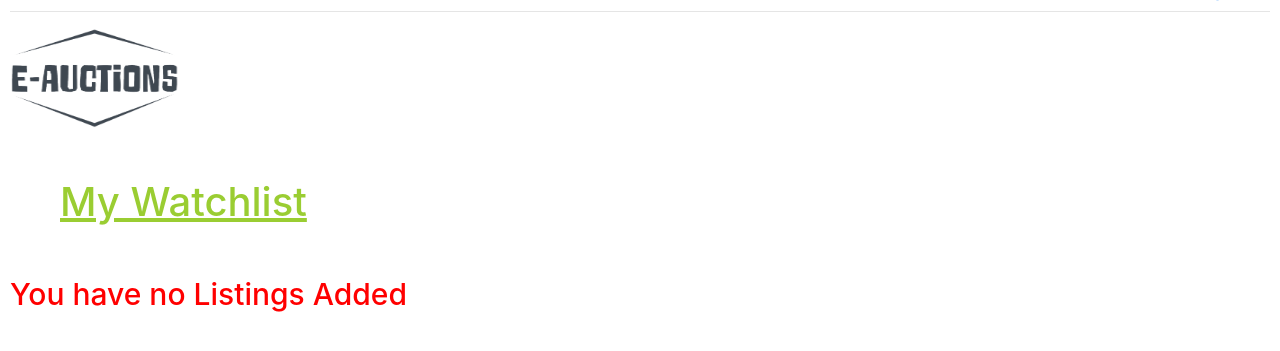
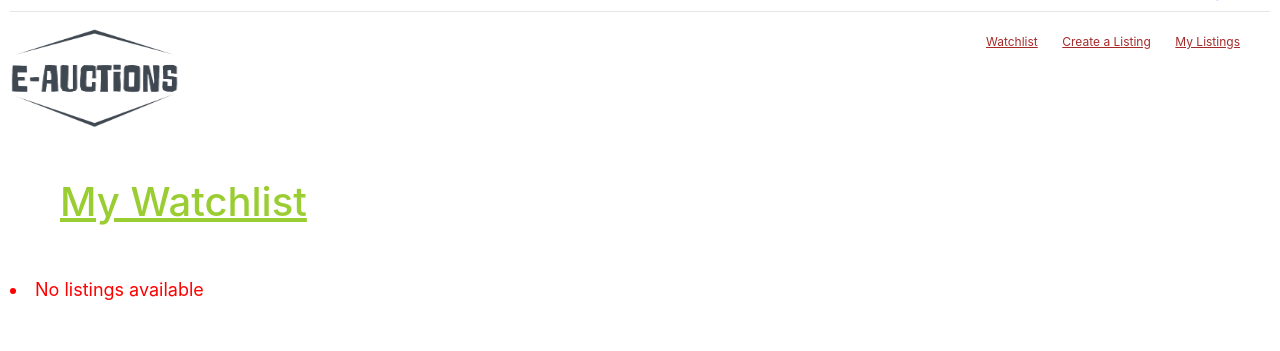
Before and after one commit to gaamfer/AuctionSite, a Django app: page /6/watchlist in a window 1280 px wide. Shown: the part 39-390 px from the top of the page. Run offline with Django 3.2, Linux system fonts and the light colour scheme; a user stored in the database is signed in; data comes from the database, SQL or seed files in the repository; both versions use the stored data as it was after the commit; some libraries are stand-ins or nearby versions.

Commit message:
add a couple feature, included: REmove from Watchlist, Filter listings by search and category, Duration dropdown days and hours

```diff
--- a/commerce/auctions/templates/auctions/layout.html
+++ b/commerce/auctions/templates/auctions/layout.html
@@ -43,6 +43,13 @@
             <a href="{% url 'auctions:index' %}">
                 <img src="/static/auctions/images/logo.png"  alt="logo" style="width: 170px;height: 100px;">
             </a>
+            <div class="userinfo" style="position: absolute; right: 20px; margin-bottom:20px; display: inline;">
+                {% if user.is_authenticated %}
+                <a href="{% url 'auctions:watchlist' user.id %}" class="button" style="color:brown ;font-size: 12px;text-decoration:underline;margin-right: 20px">Watchlist</a>
+                <a href="{% url 'auctions:add_listing' %}" class="button" style="color:brown ;font-size: 12px;text-decoration:underline;margin-right: 20px">Create a Listing</a>
+                <a href="{% url 'auctions:mylistings' user.id %}" class="button" style="color:brown ;font-size: 12px;text-decoration:underline;margin-right: 20px">My Listings</a>
+                {% endif %}
+            </div>
         </div>
         {% block body %}
         {% endblock %}
--- a/commerce/auctions/templates/auctions/watchlist.html
+++ b/commerce/auctions/templates/auctions/watchlist.html
@@ -3,11 +3,23 @@
 {% block body %}
     <h1 style="text-decoration: underline; color: yellowgreen; margin: 50px; text-align: left;">My Watchlist</h1>
         {% for listing in watchlist %}
-            <div>
-                <img src="{{listing.ImageUrls.url}}" alt="{{listing.ImageUrls.url}}" width="500" height="500">
-                <a href="{% url 'auctions:listing' listing.id %}" style="text-decoration:underline;">{{listing | linebreaks }}</a>
+            <div style="margin-bottom: 20px; margin-top: 50px; background-color: rgb(17, 232, 232); border-radius: 10px; width: fit-content; padding: 40px;">
+                <a href="{% url 'auctions:listing' listing.id %}">
+                    <h3 style="text-shadow: 2px 2px 5px lightblue; font-weight: bold;">{{listing.title}}</h3>
+                    <p style="color: blue; font-weight: bold; font-size: x-small;">Created by: {{listing.creator}}</p>
+                    <img src="{{listing.ImageUrls.url}}" alt="{{listing.ImageUrls.url}}" width="500" height="500">
+                    <p style="text-decoration:underline;">{{listing.description}}</p>
+                    <p>
+                        <span style="color: red; font-weight: bold;">Time Left: <p style="color: black; font-weight: bold;">{{listing.time_left_str}}</p></span>
+                        <span style="color: green; font-weight: bold;">Current Bid: <p style="color: black; font-weight: bold;">{{listing.BidVal}} €</p></span>
+                    </p>
+                </a>
+                    <form action="{% url 'auctions:remove_from_watchlist' listing.id user.id %}" method="post" style="display: inline;">
+                        {% csrf_token %}
+                        <button class="watchlist_btn" style="background-color: rgb(241, 10, 10); font-size: 12px; font-weight: bold;"> Remove </button>
+                    </form>
             </div>
         {% empty %}
-            <h1 style="color: red; font-size: 30px;">You have no Listings Added</h1>
+            <li style="color: red; font-size: 18px;">No listings available</li>
         {% endfor %}
 {% endblock %}
--- a/commerce/auctions/urls.py
+++ b/commerce/auctions/urls.py
@@ -9,11 +9,13 @@ urlpatterns = [
     path("login", views.login_view, name="login"),
     path("logout", views.logout_view, name="logout"),
     path("register", views.register, name="register"),
+    path("filter/", views.refined_view, name="refined_view"),
     path("add_listing", views.add_listing, name="add_listing"),
     path("<int:user_id>/mylistings", views.mylistings, name="mylistings"),
     path("<int:listing_id>", views.listing, name="listing"),
     path("<int:user_id>/watchlist", views.watchlist_view, name="watchlist"),
-    path("add_to_watchlist/<int:listing_id>/<int:user_id>", views.add_to_watchlist, name="add_to_watchlist")
+    path("add_to_watchlist/<int:listing_id>/<int:user_id>", views.add_to_watchlist, name="add_to_watchlist"),
+    path("remove_from_watchlist/<int:listing_id>/<int:user_id>", views.remove_from_watchlist, name="remove_from_watchlist")
 ]
 if settings.DEBUG:
     urlpatterns += static(settings.MEDIA_URL,
--- a/commerce/auctions/views.py
+++ b/commerce/auctions/views.py
@@ -1,23 +1,51 @@
 from django.contrib.auth import authenticate, login, logout
 from django.db import IntegrityError
 from django.http import HttpResponse, HttpResponseRedirect
-from django.shortcuts import render
+from django.shortcuts import render, redirect
 from django.urls import reverse
 
 
-from .models import User, Bid, Listing, Comment
+from .models import User, Bid, Listing, Comment, Category
 from auctions.forms import ListingForm, CommentForm, BidForm
 
 
 def index(request):
     active_listings = Listing.objects.filter(Status=True)
+    categories = Category.objects.all()
 
     for listing in active_listings:
         listing.check_update_status()
 
     return render(request, "auctions/index.html", {
-        "listings": active_listings
+        "listings": active_listings,
+        "categories": categories
     })
+
+def refined_view(request):
+    category_id = request.GET.get('category')
+    search_query = request.GET.get('q', '')
+    categories = Category.objects.all()
+
+    if not category_id and not search_query:
+        return redirect('auctions:index')
+
+    listings = Listing.objects.filter(Status=True)
+
+    if category_id:
+        try:
+            category = Category.objects.get(id=category_id)
+            listings = listings.filter(ProductCat=category)
+        except Category.DoesNotExist:
+            return redirect('auctions:index')
+
+    if search_query:
+        listings = listings.filter(title__icontains=search_query)
+
+    return render(request, "auctions/index.html", {
+        "listings": listings,
+        "categories": categories
+    })
+
 
 def login_view(request):
     if request.method == "POST":
@@ -77,6 +105,7 @@ def add_listing(request):
         if form.is_valid():
             listing = form.save(commit=False)
             listing.creator = request.user # setting the signed_In user to the default creator
+            listing.Duration = form.cleaned_data["Duration"]
             listing.Status = True
             listing.save()
             return HttpResponseRedirect(reverse("auctions:index"))
@@ -84,11 +113,10 @@ def add_listing(request):
         form = ListingForm()
 
     return render(request, 'auctions/newlisting.html', {
-        'listing_form' : form
+        'form' : form
     })
 
 def listing(request, listing_id):
-
     if listing_id is None:
         return HttpResponse(f"<h1> {listing_id} not found </h1>")
 
@@ -133,3 +161,23 @@ def add_to_watchlist(request, listing_id, user_id):
             return HttpResponseRedirect(reverse("auctions:watchlist", kwargs={"user_id": user_id}))
 
     return HttpResponseRedirect(reverse("auctions:index"))
+
+def remove_from_watchlist(request, listing_id, user_id):
+    if request.method == "POST":
+        # definig the listing and the user
+        listing = Listing.objects.get(id=listing_id)
+        theuser = User.objects.get(id=user_id)
+        if not theuser.mywatchlist.filter(id=listing_id).exists():
+            return HttpResponse(f"<h1> {listing.title} already not in your watchlist </h1>")
+        else:
+            theuser.mywatchlist.remove(listing)
+            listing.Watchlist = False
+            listing.save() # just save the listing state
+            # i dont need to save theuser because itt is a ManyToManyField
+            return HttpResponseRedirect(reverse("auctions:watchlist", kwargs={"user_id": user_id}))
+
+    return HttpResponseRedirect(reverse("auctions:watchlist", kwargs={"user_id": user_id}))
+
+
+def add_comment(request, listing_id):
+    theuser = request.GET.get('user')
```
Also changed, not shown: commerce/auctions/forms.py (+28 -9 lines), commerce/auctions/templates/auctions/index.html (+7 -13 lines), commerce/auctions/templates/auctions/listing.html (+8 -2 lines), commerce/auctions/templates/auctions/mylistings.html (+12 -3 lines), commerce/auctions/templates/auctions/newlisting.html (+37 -4 lines), commerce/db.sqlite3, commerce/images/WhatsApp_Image_2024-09-23_at_12.22.49.jpeg (added), commerce/images/fiestacaar_5374a18.jpg (added), commerce/images/fiestacaar_A2JO3Lw.jpg (added), commerce/images/fiestacaar_cqqj5CE.jpg (added), commerce/images/fiestacaar_f1c44ZY.jpg (added), commerce/images/fiestacaar_fH9Nbd8.jpg (added), commerce/images/fiestacaar_lBFLPNp.jpg (added), commerce/images/fiestacaar_y64zcEl.jpg (added), 1 other file.
